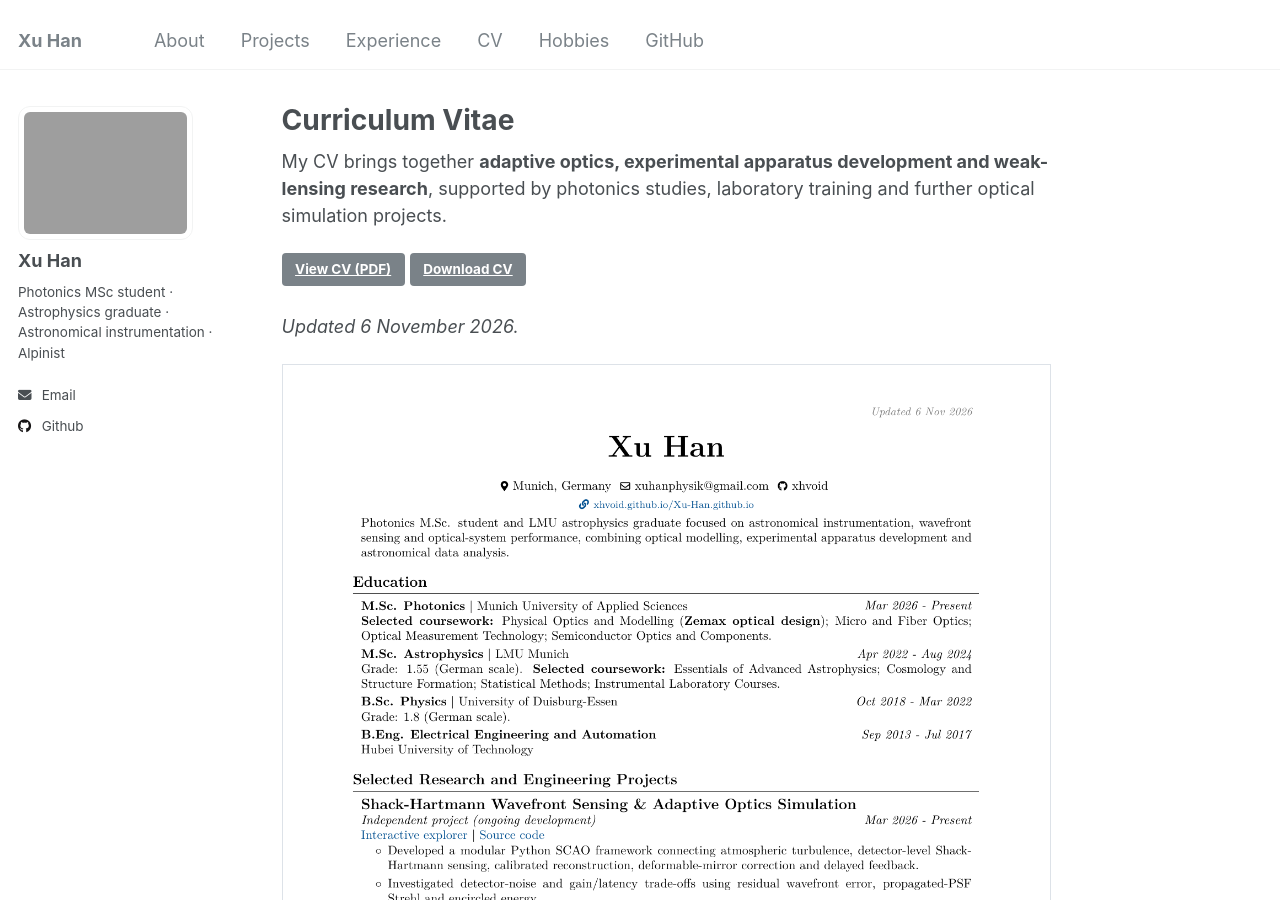
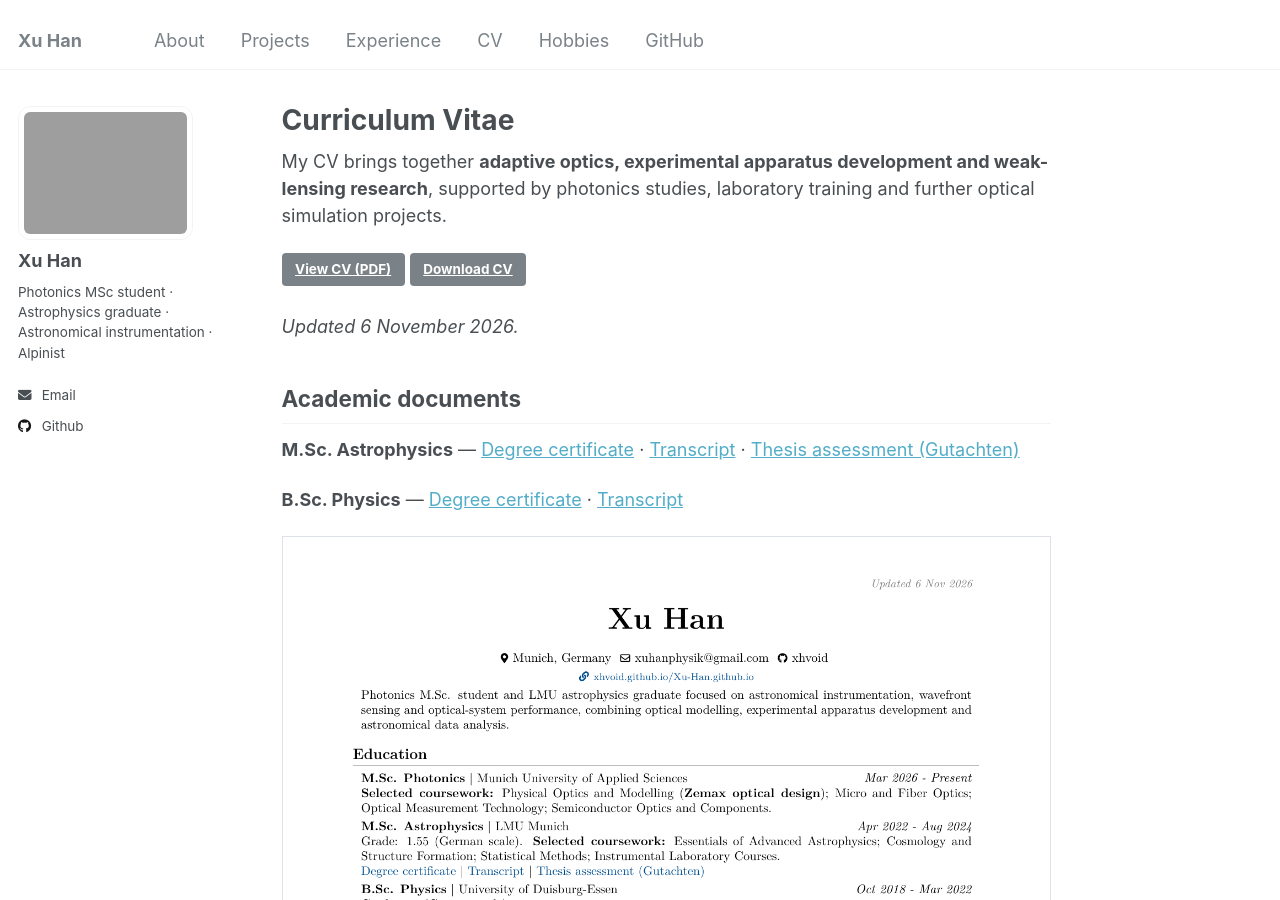
Before and after one commit to xhvoid/Xu-Han.github.io, a Jekyll site: the page built from _pages/cv.md, in a window 1280 px wide and 900 px high. Built offline with Jekyll 4.4.1, drawn with Linux system fonts in a browser that asks for light colours.

Commit message:
Link academic documents from the CV and personal website

```diff
--- a/_pages/cv.md
+++ b/_pages/cv.md
@@ -7,14 +7,20 @@ author_profile: true
 
 My CV brings together **adaptive optics, experimental apparatus development and weak-lensing research**, supported by photonics studies, laboratory training and further optical simulation projects.
 
-<a class="btn btn--primary" href="{{ '/files/Xu_Han_CV.pdf?v=81866516c492' | relative_url }}" target="_blank" rel="noopener">View CV (PDF)</a>
-<a class="btn" href="{{ '/files/Xu_Han_CV.pdf?v=81866516c492' | relative_url }}" download="Xu_Han_CV.pdf">Download CV</a>
+<a class="btn btn--primary" href="{{ '/files/Xu_Han_CV.pdf?v=975f7b9cff39' | relative_url }}" target="_blank" rel="noopener">View CV (PDF)</a>
+<a class="btn" href="{{ '/files/Xu_Han_CV.pdf?v=975f7b9cff39' | relative_url }}" download="Xu_Han_CV.pdf">Download CV</a>
 
 *Updated 6 November 2026.*
 
+## Academic documents
+
+**M.Sc. Astrophysics** — [Degree certificate](https://drive.google.com/file/d/1NQSRpt_x9CCdSJrJznqkt5ncOElWJPhy/view?usp=drivesdk) · [Transcript](https://drive.google.com/file/d/1BNefQ53rnjAXdEbOdBdHYjqefAdzN0wr/view?usp=drivesdk) · [Thesis assessment (Gutachten)](https://drive.google.com/file/d/1zO8LuT7EIP9tKCkgb7b1ZzuCjxhmHrls/view?usp=drivesdk)
+
+**B.Sc. Physics** — [Degree certificate](https://drive.google.com/file/d/1m3RH47N80jSDokQ6q0vlu0j9GsGqVNYK/view?usp=drivesdk) · [Transcript](https://drive.google.com/file/d/1FZ7MeLV6mYkR--lfgMOGlVL-ERYklwXW/view?usp=drivesdk)
+
 <div class="cv-preview" aria-label="Two-page CV preview">
-  <a href="{{ '/files/Xu_Han_CV.pdf?v=81866516c492' | relative_url }}" target="_blank" rel="noopener" aria-label="Open the complete CV as a PDF">
-    <img src="{{ '/images/cv/xu-han-cv-page-1.png?v=3cf6463bfe58' | relative_url }}" alt="Xu Han's CV, page 1: education and the three core research and engineering projects" width="1391" height="1800" decoding="async" style="width:100%;height:auto;border:1px solid #dde2e8;margin:0 0 1.5rem;">
+  <a href="{{ '/files/Xu_Han_CV.pdf?v=975f7b9cff39' | relative_url }}" target="_blank" rel="noopener" aria-label="Open the complete CV as a PDF">
+    <img src="{{ '/images/cv/xu-han-cv-page-1.png?v=8146612c0703' | relative_url }}" alt="Xu Han's CV, page 1: education and the three core research and engineering projects" width="1391" height="1800" decoding="async" style="width:100%;height:auto;border:1px solid #dde2e8;margin:0 0 1.5rem;">
     <img src="{{ '/images/cv/xu-han-cv-page-2.png?v=c87a7b17f555' | relative_url }}" alt="Xu Han's CV, page 2: laboratory training, additional projects, work, talks and technical skills" width="1391" height="1800" loading="lazy" decoding="async" style="width:100%;height:auto;border:1px solid #dde2e8;margin:0 0 1.5rem;">
   </a>
 </div>
```
Also changed, not shown: cv/Xu_Han_CV.md (+4 -0 lines), cv/build.py (+12 -2 lines), cv/content.json (+24 -0 lines), images/cv/xu-han-cv-page-1.png, 2 other files.
